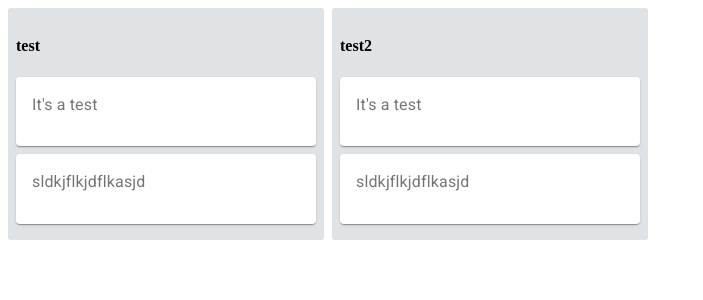
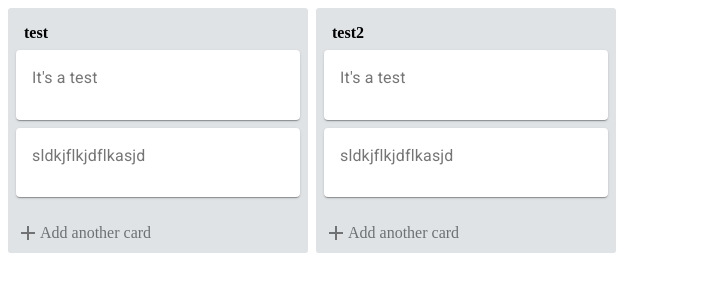
Before and after one commit to sukutt/react-trello, a React (Create React App) app: page / in a window 1280 px wide. Shown: the top 300 px of the page, without its empty margins (0-703 px from the left). Built offline with nearby package versions, Linux system fonts and the light colour scheme.

Commit message:
Add card button

```diff
--- /dev/null
+++ b/src/components/TrelloActionButton.js
@@ -0,0 +1,37 @@
+import React, {Component} from 'react';
+import styled from 'styled-components';
+import Icon from '@material-ui/core/Icon';
+
+class TrelloActionButton extends Component {
+    render() {
+        const {list} = this.props;
+        const buttonText = list ? "Add another list" : "Add another card";
+        return (
+            <Button>
+                <Icon>add</Icon>
+                <p>{buttonText}</p>
+            </Button>
+        )
+    }
+}
+
+const Button = styled.div`
+    display: flex;
+    align-items: center;
+    cursor: pointer;
+    border-radius: 3px;
+    height: 24px;
+    padding: 8px;
+    color: ${props => props.list ? "white" : "inherit"};
+    opacity: ${props => props.list ? 1 : 0.5};
+    background-color: ${props => props.list ? "rgba(0,0,0,.15)" : "inherit"};
+    &:hover {
+        background-color: rgba(9,30,66,.13);
+        p {
+            text-decoration: underline;
+        }
+    }
+`;
+
+
+export default TrelloActionButton;
--- a/src/components/TrelloListBoard.js
+++ b/src/components/TrelloListBoard.js
@@ -1,6 +1,7 @@
 import React from 'react';
 import styled from 'styled-components';
 import TrelloCard from './TrelloCard';
+import TrelloActionButton from './TrelloActionButton';
 
 const TrelloListBoard = ({ title, cards }) => {
     const jsxList = cards.map((item) => {
@@ -13,17 +14,29 @@ const TrelloListBoard = ({ title, cards }) => {
     })
     return (
         <BoardDiv>
-            <h4>{title}</h4>
-            {jsxList}
+            <CardDiv>
+                <HeaderDiv>{title}</HeaderDiv>
+                {jsxList}
+            </CardDiv>
+            <TrelloActionButton/>
         </BoardDiv>
     )
 }
+
+const HeaderDiv = styled.div`
+    padding: 8px;
+    font-weight: 600;
+    font-size: 16px;
+`;
+
+const CardDiv = styled.div`
+    padding: 8px;
+`;
 
 const BoardDiv = styled.div`
     background-color: #dfe3e6;
     border-radius: 3px;
     width: 300px;
-    padding: 8px;
     margin-right: 8px;
 `;
 
```
